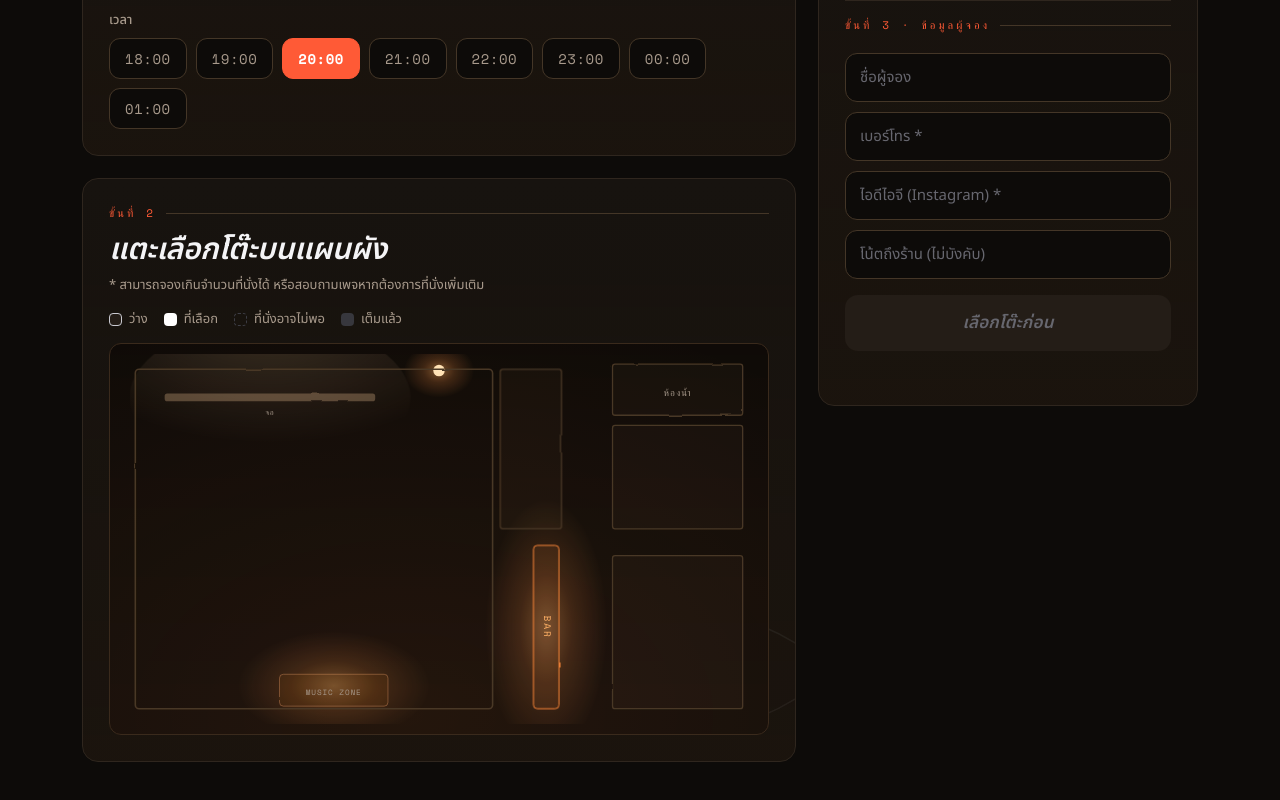
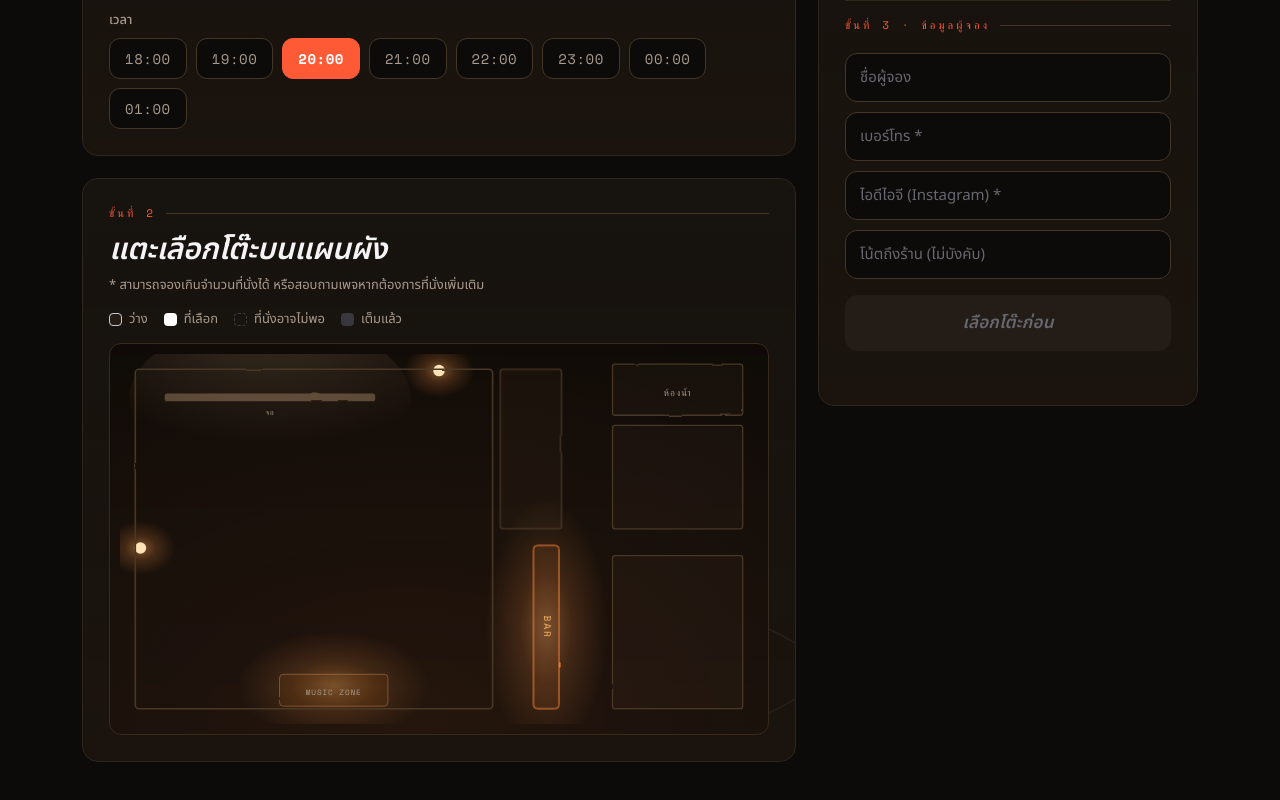
Before and after one commit to pooyanukool20-oss/-hollow-res, a plain HTML site: page public/index.html in a window 1280 px wide. Shown: the part 849-1649 px from the top of the page. Drawn offline with nearby package versions, Linux system fonts and the light colour scheme; no server answers.

Commit message:
Add warm wall lamp between tables 2 and 4

```diff
--- a/public/index.html
+++ b/public/index.html
@@ -111,6 +111,8 @@
             <ellipse class="beam-glow" cx="235" cy="68" rx="220" ry="120" fill="url(#beam)"/>
             <circle class="wall-lamp" cx="500" cy="26" r="9" fill="#ffd9ab"/>
             <ellipse class="wall-lamp-glow" cx="500" cy="26" rx="55" ry="42" fill="url(#lamp)"/>
+            <circle class="wall-lamp" cx="32" cy="304" r="9" fill="#ffd9ab"/>
+            <ellipse class="wall-lamp-glow" cx="32" cy="304" rx="55" ry="42" fill="url(#lamp)"/>
           </g>
 
           <!-- โครงห้อง (แสดงผลอย่างเดียว กดไม่ได้) -->
```
